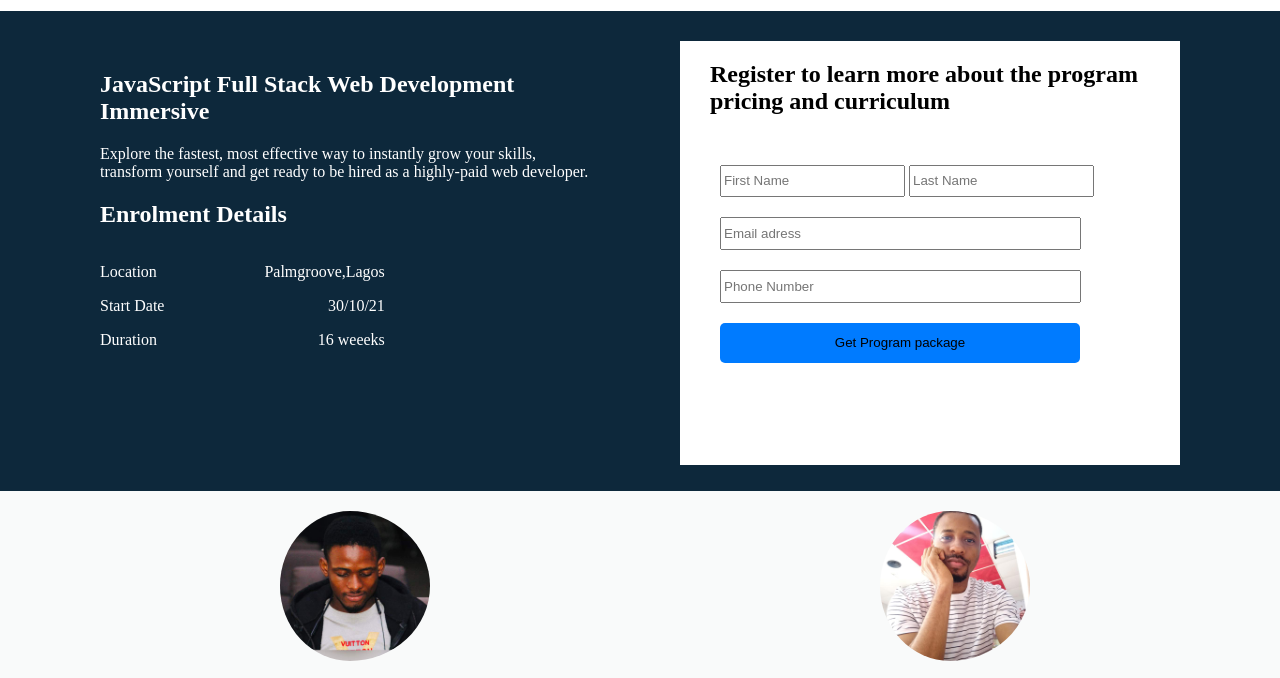
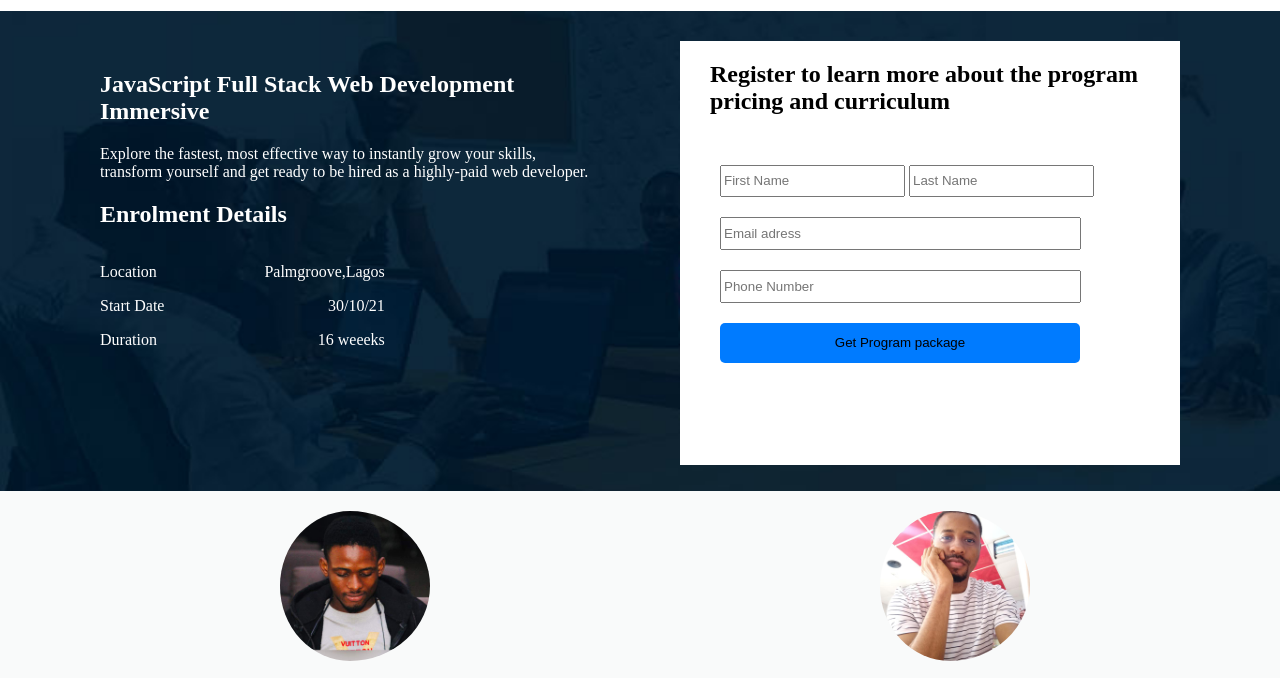
Before and after one commit to mikey247/techstudio-copy, a plain HTML site: page index.html in a window 1280 px wide. Shown: the part 63-741 px from the top of the page. Drawn offline with Linux system fonts and the light colour scheme.

Commit message:
small updates

```diff
--- a/techstudio.css
+++ b/techstudio.css
@@ -1,6 +1,5 @@
 body {
   margin: 0;
-  ;
 }
 
 .leftheader {
@@ -26,7 +25,7 @@ body {
 }
 .section1 {
   background-color: #0d283b;
-  background-image:url(/newimages/bg.jpg) ;
+  background-image: url(/techstudioimages/bg.jpg);
   background-repeat: no-repeat;
   background-size: cover;
   height: 30em;
@@ -54,7 +53,7 @@ body {
   height: 100px;
   background-color: white;
 }
-.register{
+.register {
   margin-left: 30px;
 }
 .rightdiv1 button {
```
Also changed, not shown: index.html (+0 -6 lines).
